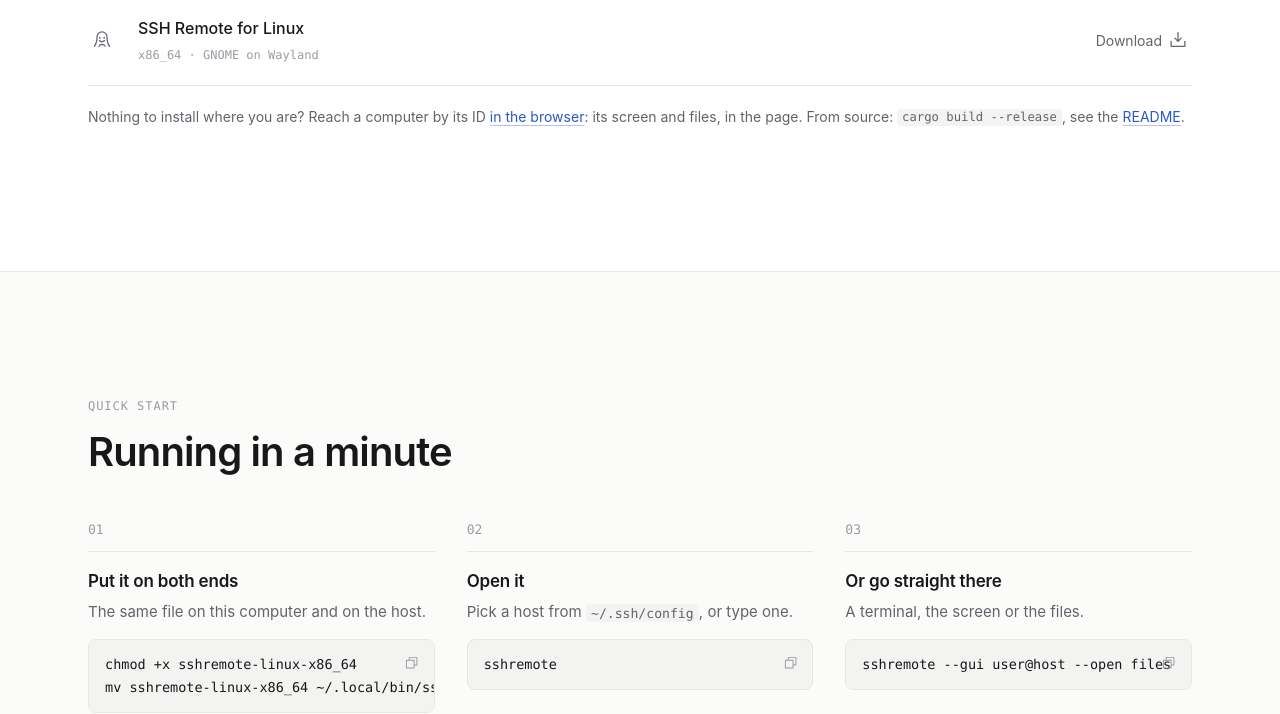
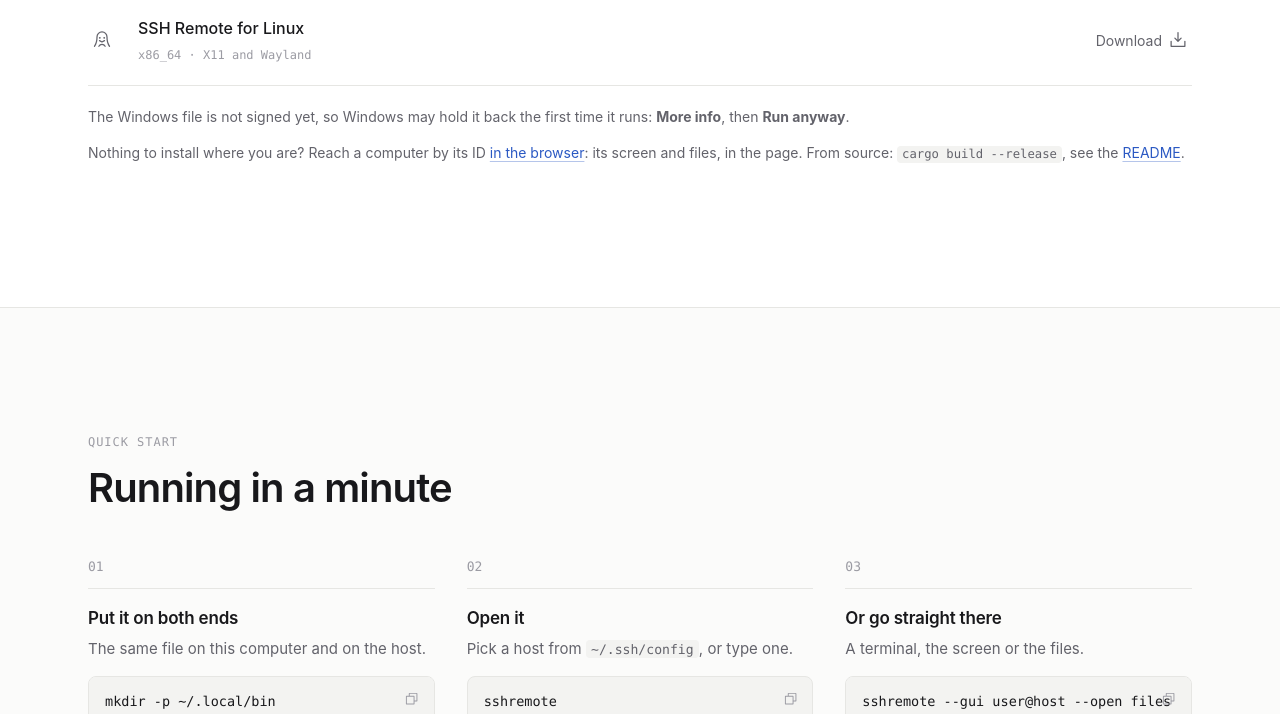
Before and after one commit to sshremote-dev/sshremote, a plain HTML site: page site/index.html in a window 1280 px wide. Shown: the part 5386-6100 px from the top of the page. Drawn offline with Linux system fonts and the light colour scheme; no server answers.

Commit message:
docs: correct the download section's Linux line and add the unsigned Windows file note and the mkdir step

```diff
--- a/site/index.html
+++ b/site/index.html
@@ -144,16 +144,18 @@
   </div>
   <div class="files">
     <a class="file" href="download/sshremote-windows-x86_64.exe" data-file="sshremote-windows-x86_64.exe"><span data-i="windows"></span><span><b>SSH Remote for Windows</b><span class="meta">x86_64 · .exe</span></span><span class="size"></span><span class="go">Download <span data-i="download"></span></span></a>
-    <a class="file" href="download/sshremote-linux-x86_64" data-file="sshremote-linux-x86_64"><span data-i="linux"></span><span><b>SSH Remote for Linux</b><span class="meta">x86_64 · GNOME on Wayland</span></span><span class="size"></span><span class="go">Download <span data-i="download"></span></span></a>
+    <a class="file" href="download/sshremote-linux-x86_64" data-file="sshremote-linux-x86_64"><span data-i="linux"></span><span><b>SSH Remote for Linux</b><span class="meta">x86_64 · X11 and Wayland</span></span><span class="size"></span><span class="go">Download <span data-i="download"></span></span></a>
   </div>
-  <p class="dim small" style="margin-top:20px">Nothing to install where you are? Reach a computer by its ID <a href="https://web.sshremote.dev/">in the browser</a>: its screen and files, in the page. From source: <code>cargo build --release</code>, see the <a href="https://github.com/thinkbigx/sshremote">README</a>.</p>
+  <p class="dim small" style="margin-top:20px">The Windows file is not signed yet, so Windows may hold it back the first time it runs: <b>More info</b>, then <b>Run anyway</b>.</p>
+  <p class="dim small">Nothing to install where you are? Reach a computer by its ID <a href="https://web.sshremote.dev/">in the browser</a>: its screen and files, in the page. From source: <code>cargo build --release</code>, see the <a href="https://github.com/thinkbigx/sshremote">README</a>.</p>
 </div></section>
 
 <section id="start"><div class="wrap">
   <div class="section-head"><span class="eyebrow">Quick start</span><h2>Running in a minute</h2></div>
   <div class="steps">
     <div><h3>Put it on both ends</h3><p>The same file on this computer and on the host.</p>
-      <pre class="cmd"><code>chmod +x sshremote-linux-x86_64
+      <pre class="cmd"><code>mkdir -p ~/.local/bin
+chmod +x sshremote-linux-x86_64
 mv sshremote-linux-x86_64 ~/.local/bin/sshremote</code></pre></div>
     <div><h3>Open it</h3><p>Pick a host from <code>~/.ssh/config</code>, or type one.</p>
       <pre class="cmd"><code>sshremote</code></pre></div>
--- a/site/style.css
+++ b/site/style.css
@@ -160,7 +160,7 @@ button.copy.done { color: var(--ok); }
 .file:hover { background: var(--sunk); }
 .file svg { width: 20px; height: 20px; color: var(--dim); }
 .file b { font-weight: 500; display: block; }
-.file .meta { font: 12px var(--mono); color: var(--faint); word-break: break-all; }
+.file .meta { font: 12px var(--mono); color: var(--faint); overflow-wrap: anywhere; }
 .file .size { font: 13px var(--mono); color: var(--dim); white-space: nowrap; }
 .file .go { font-size: 14px; color: var(--dim); display: inline-flex; gap: 6px; align-items: center; }
 .file:hover .go { color: var(--fg); }
```
